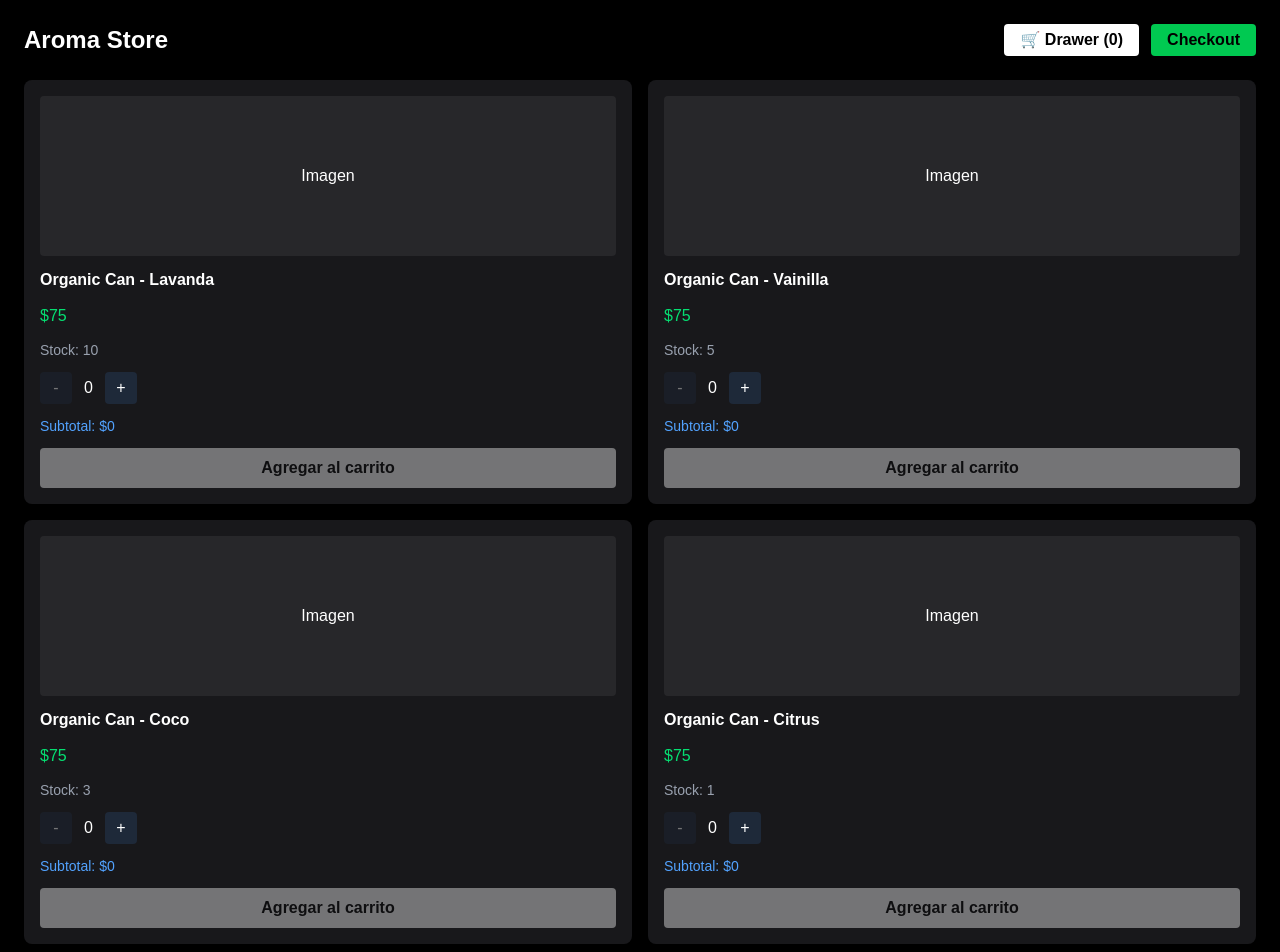
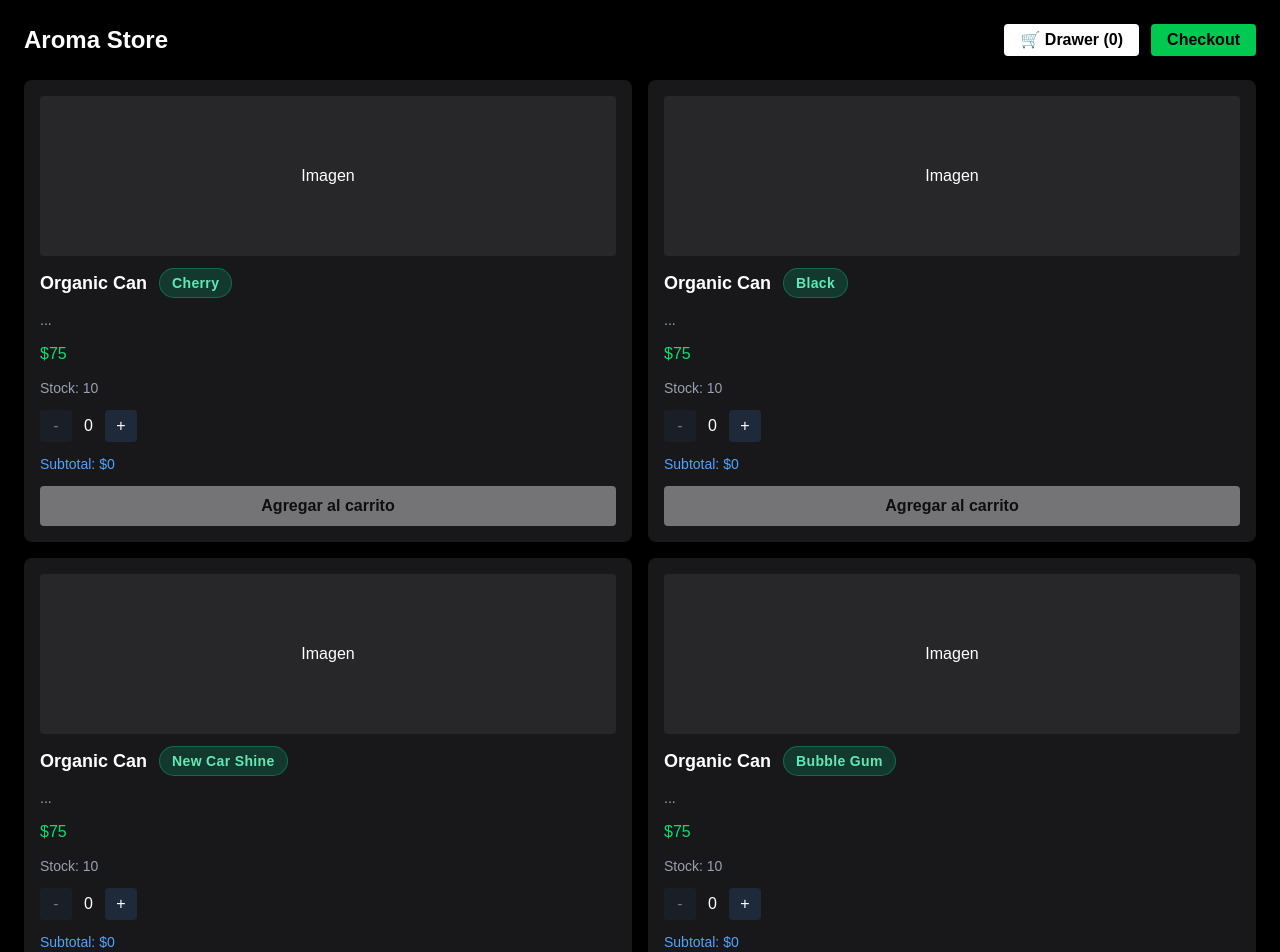
Before and after one commit to Eduardogona/aroma-store, a Next.js app: page / in a window 1280 px wide. Shown: the top 952 px of the page. Built offline with nearby package versions, Linux system fonts and the light colour scheme.

Commit message:
update store

```diff
--- a/app/page.tsx
+++ b/app/page.tsx
@@ -18,10 +18,153 @@ export default function Home() {
   const [openCart, setOpenCart] = useState(false);
 
   const [products, setProducts] = useState<Product[]>([
-    { name: "Organic Can - Lavanda", price: 75, stock: 10, qty: 0 },
-    { name: "Organic Can - Vainilla", price: 75, stock: 5, qty: 0 },
-    { name: "Organic Can - Coco", price: 75, stock: 3, qty: 0 },
-    { name: "Organic Can - Citrus", price: 75, stock: 1, qty: 0 },
+    {
+  name: "Organic Can",
+  tag: "Cherry",
+  description: "...",
+  price: 75,
+  stock: 10,
+  qty: 0
+},
+{
+  name: "Organic Can",
+  tag: "Black",
+  description: "...",
+  price: 75,
+  stock: 10,
+  qty: 0
+},
+    {
+  name: "Organic Can",
+  tag: "New Car Shine",
+  description: "...",
+  price: 75,
+  stock: 10,
+  qty: 0
+},
+    {
+  name: "Organic Can",
+  tag: "Bubble Gum",
+  description: "...",
+  price: 75,
+  stock: 10,
+  qty: 0
+},
+
+{
+  name: "Organic Can",
+  tag: "Tropic Twist",
+  description: "...",
+  price: 75,
+  stock: 10,
+  qty: 0
+},
+
+{
+  name: "Organic Can",
+  tag: "Pineapple Crush",
+  description: "...",
+  price: 75,
+  stock: 10,
+  qty: 0
+},
+{
+  name: "Organic Can",
+  tag: "Strawberry",
+  description: "...",
+  price: 75,
+  stock: 10,
+  qty: 0
+},
+{
+  name: "Organic Can",
+  tag: "Vanilla beach",
+  description: "...",
+  price: 75,
+  stock: 10,
+  qty: 0
+},
+{
+  name: "Organic Can",
+  tag: "Cran Burst",
+  description: "...",
+  price: 75,
+  stock: 10,
+  qty: 0
+},
+{
+  name: "Organic Can",
+  tag: "New Car Shine",
+  description: "...",
+  price: 75,
+  stock: 10,
+  qty: 0
+},
+{
+  name: "Organic Can",
+  tag: "New Car Shine",
+  description: "...",
+  price: 75,
+  stock: 10,
+  qty: 0
+},
+{
+  name: "Organic Can",
+  tag: "New Car Shine",
+  description: "...",
+  price: 75,
+  stock: 10,
+  qty: 0
+},
+{
+  name: "Organic Can",
+  tag: "New Car Shine",
+  description: "...",
+  price: 75,
+  stock: 10,
+  qty: 0
+},
+{
+  name: "Organic Can",
+  tag: "New Car Shine",
+  description: "...",
+  price: 75,
+  stock: 10,
+  qty: 0
+},
+{
+  name: "Organic Can",
+  tag: "New Car Shine",
+  description: "...",
+  price: 75,
+  stock: 10,
+  qty: 0
+},
+{
+  name: "Organic Can",
+  tag: "New Car Shine",
+  description: "...",
+  price: 75,
+  stock: 10,
+  qty: 0
+},
+{
+  name: "Organic Can",
+  tag: "New Car Shine",
+  description: "...",
+  price: 75,
+  stock: 10,
+  qty: 0
+},
+{
+  name: "Organic Can",
+  tag: "New Car Shine",
+  description: "...",
+  price: 75,
+  stock: 10,
+  qty: 0
+},
+
   ]);
 
   // ➕ / ➖ stock control
@@ -113,7 +256,18 @@ export default function Home() {
                 Imagen
               </div>
 
-              <h2 className="font-semibold">{p.name}</h2>
+<h2 className="font-semibold text-lg flex items-center gap-3">
+  <span>{p.name}</span>
+
+  {p.tag && (
+  <span className="bg-emerald-500/20 text-emerald-300 px-3 py-1 rounded-full text-sm font-semibold tracking-wide border border-emerald-500/40">
+    {p.tag}
+  </span>
+)}
+</h2>
+              <p className="text-sm text-gray-400">
+  {p.description}
+</p>
 
               <p className="text-green-400">${p.price}</p>
 
```
